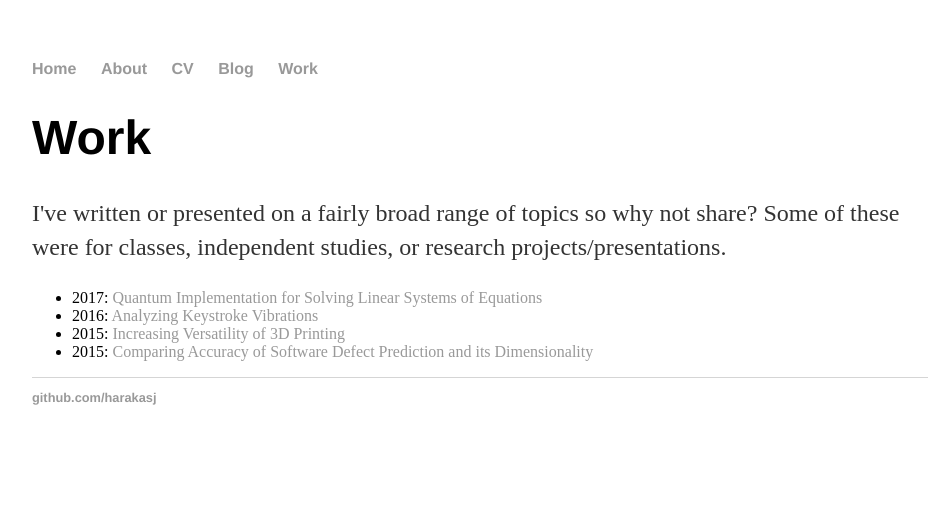
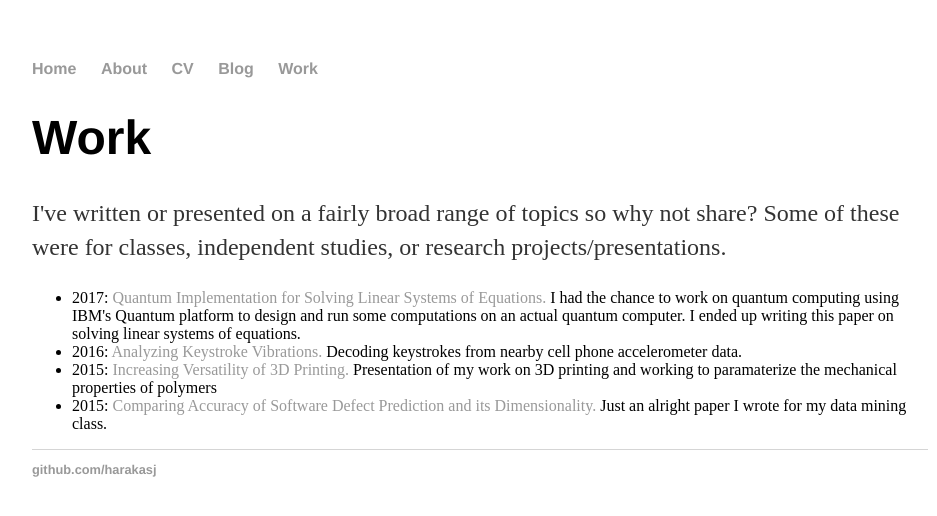
Before and after one commit to harakasj/harakasj.github.io, a Jekyll site: the page built from work/index.html, in a window 1280 px wide. Shown: the top 516 px of the page, without its empty margins (160-1097 px from the left). Built offline with Jekyll 4.4.1, drawn with Linux system fonts in a browser that asks for light colours.

```diff
--- a/work/index.html
+++ b/work/index.html
@@ -5,9 +5,10 @@
 <h1> Work </h1>
 <p> I've written or presented on a fairly broad range of topics so why not share? Some of these were for classes, independent studies, or research projects/presentations. </p>
 <ul>
-  <li> 2017: <a href="Harakas-Quantum-LSE.pdf"> Quantum  Implementation  for  Solving  Linear  Systems  of Equations</a> </li>
-  <li> 2016: <a href="Harakas-Side-Channels.pdf"> Analyzing Keystroke Vibrations</a>  </li>
-  <li> 2015: <a href="Harakas-3dPrinting.pdf"> Increasing Versatility of 3D Printing</a> </li>
+  <li> 2017: <a href="Harakas-Quantum-LSE.pdf"> Quantum  Implementation  for  Solving  Linear  Systems  of Equations.</a> I had the chance to work on quantum computing using IBM's Quantum platform to design and run some computations on an actual quantum computer. I ended up writing this paper on solving linear systems of equations. </li>
+  <li> 2016: <a href="Harakas-Side-Channels.pdf"> Analyzing Keystroke Vibrations.</a> Decoding keystrokes from nearby cell phone
+accelerometer data.  </li>
+  <li> 2015: <a href="Harakas-3dPrinting.pdf"> Increasing Versatility of 3D Printing.</a> Presentation of my work on 3D printing and working to paramaterize the mechanical properties of polymers </li>
   <li> 2015: <a href="Harakas-ComparingDefectPredictionAccuracy2015.pdf"> Comparing Accuracy of Software Defect Prediction and its
-Dimensionality</a> </li>
+Dimensionality.</a> Just an alright paper I wrote for my data mining class. </li>
 </ul>
```
